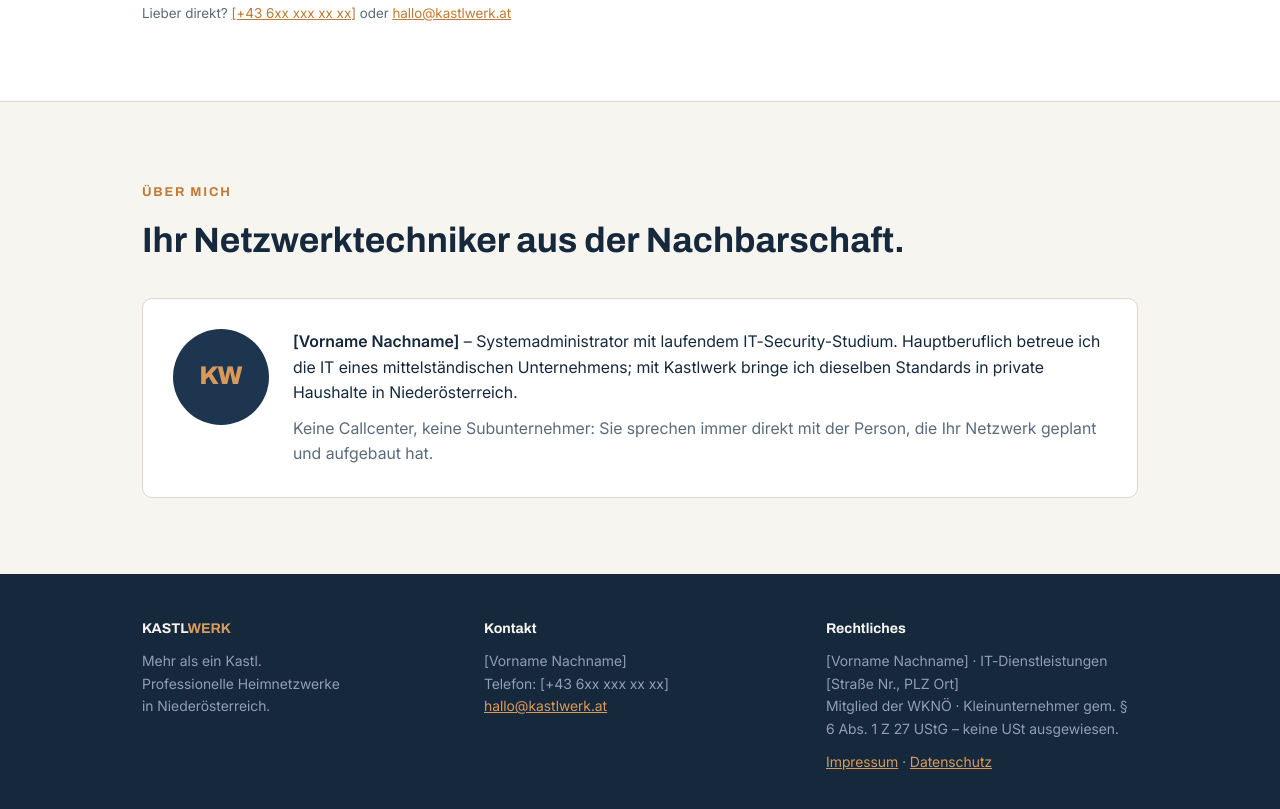
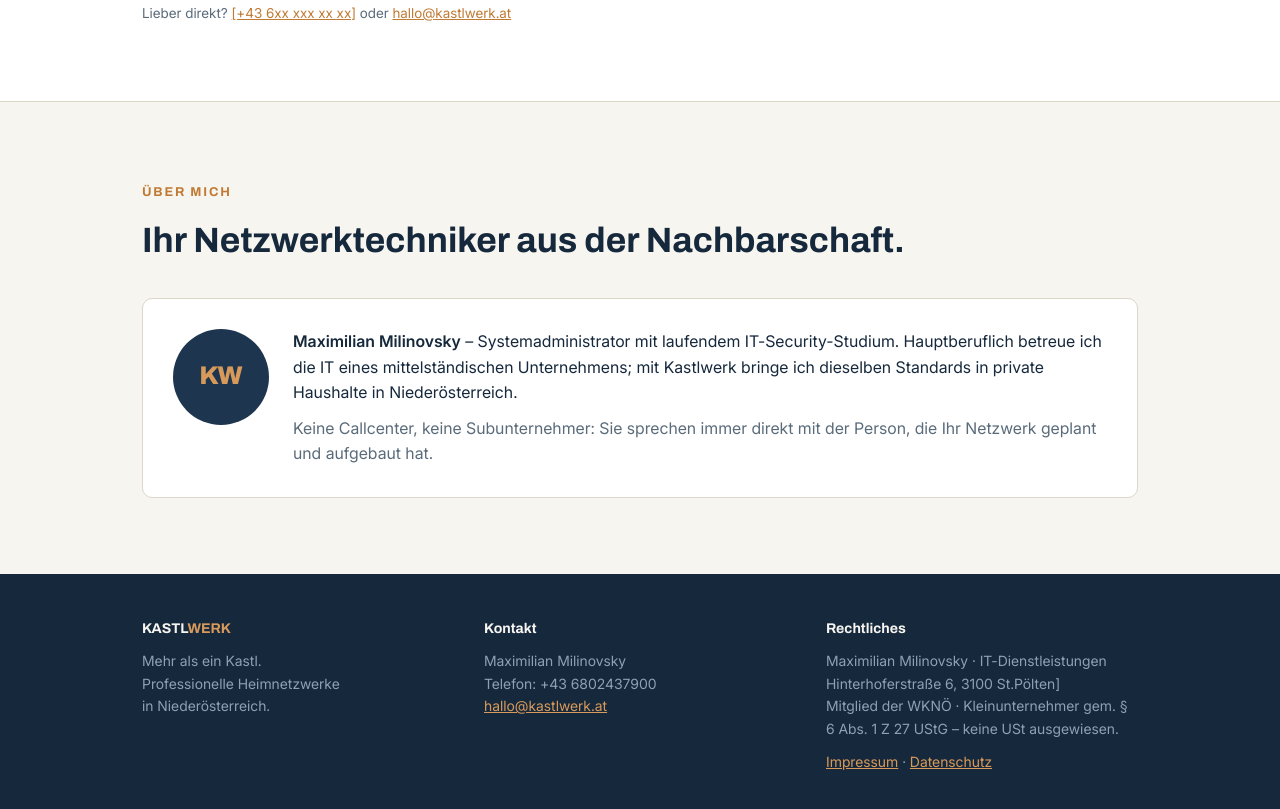
Before and after one commit to Demilimili/kastlwerk-website, a plain HTML site: page index.html in a window 1280 px wide. Shown: the part 3532-4341 px from the top of the page. Drawn offline with Linux system fonts and the light colour scheme; a script that the page names is missing.

Commit message:
Update index.html

```diff
--- a/index.html
+++ b/index.html
@@ -266,7 +266,7 @@
     <div class="about reveal">
       <div class="avatar" aria-hidden="true">KW</div>
       <div>
-        <p><b>[Vorname Nachname]</b> – Systemadministrator mit laufendem IT-Security-Studium. Hauptberuflich betreue ich die IT eines mittelständischen Unternehmens; mit Kastlwerk bringe ich dieselben Standards in private Haushalte in Niederösterreich.</p>
+        <p><b>Maximilian Milinovsky</b> – Systemadministrator mit laufendem IT-Security-Studium. Hauptberuflich betreue ich die IT eines mittelständischen Unternehmens; mit Kastlwerk bringe ich dieselben Standards in private Haushalte in Niederösterreich.</p>
         <p style="margin-top:10px;color:var(--slate)">Keine Callcenter, keine Subunternehmer: Sie sprechen immer direkt mit der Person, die Ihr Netzwerk geplant und aufgebaut hat.</p>
       </div>
     </div>
@@ -282,11 +282,11 @@
     </div>
     <div>
       <h4>Kontakt</h4>
-      <p>[Vorname Nachname]<br>Telefon: [+43 6xx xxx xx xx]<br><a href="mailto:hallo@kastlwerk.at">hallo@kastlwerk.at</a></p>
+      <p>Maximilian Milinovsky<br>Telefon: +43 6802437900<br><a href="mailto:hallo@kastlwerk.at">hallo@kastlwerk.at</a></p>
     </div>
     <div>
       <h4>Rechtliches</h4>
-      <p>[Vorname Nachname] · IT-Dienstleistungen<br>[Straße Nr., PLZ Ort]<br>Mitglied der WKNÖ · Kleinunternehmer gem. § 6 Abs. 1 Z 27 UStG – keine USt ausgewiesen.</p>
+      <p>Maximilian Milinovsky · IT-Dienstleistungen<br>Hinterhoferstraße 6, 3100 St.Pölten]<br>Mitglied der WKNÖ · Kleinunternehmer gem. § 6 Abs. 1 Z 27 UStG – keine USt ausgewiesen.</p>
       <p style="margin-top:10px"><a href="impressum.html#impressum">Impressum</a> · <a href="impressum.html#datenschutz">Datenschutz</a></p>
     </div>
   </div>
```
